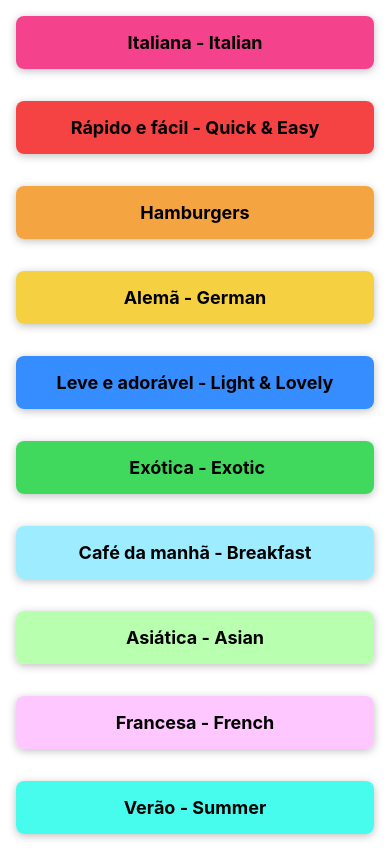
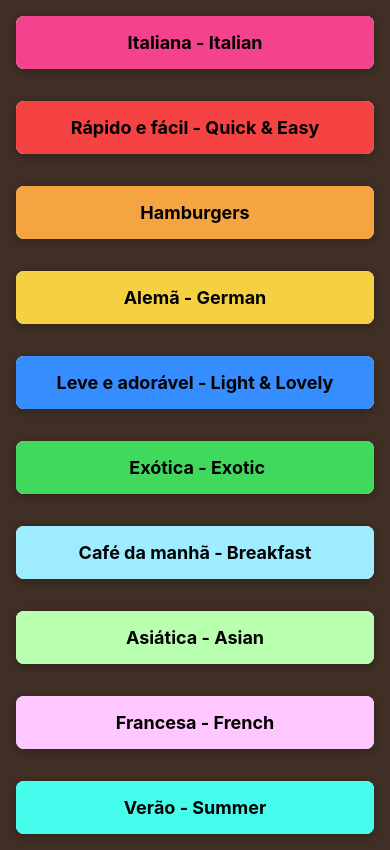
Before and after one commit to Gabriel-Jesusvix/Meals-App, a React Native app: screen / in a window 390 px wide. Built offline with nearby package versions, Linux system fonts and the light colour scheme.

Commit message:
remove: spaces

```diff
--- a/src/screens/Categories/index.tsx
+++ b/src/screens/Categories/index.tsx
@@ -1,16 +1,12 @@
 import { FlatList } from "react-native";
 import { CATEGORIES } from "../../mocks/dummy-data";
 import { RenderCategoryItem } from "./components/RenderCategoryItem";
-import { useNavigation } from "@react-navigation/native";
 
 
 export function Categories() {
-
-
-
   return (
     <FlatList
-      style={{backgroundColor: '#FFFFFF'}}
+      style={{backgroundColor: '#3f2f25'}}
       data={CATEGORIES}
       keyExtractor={( item )=> item.getId()}
       renderItem={({item}) =>
```
